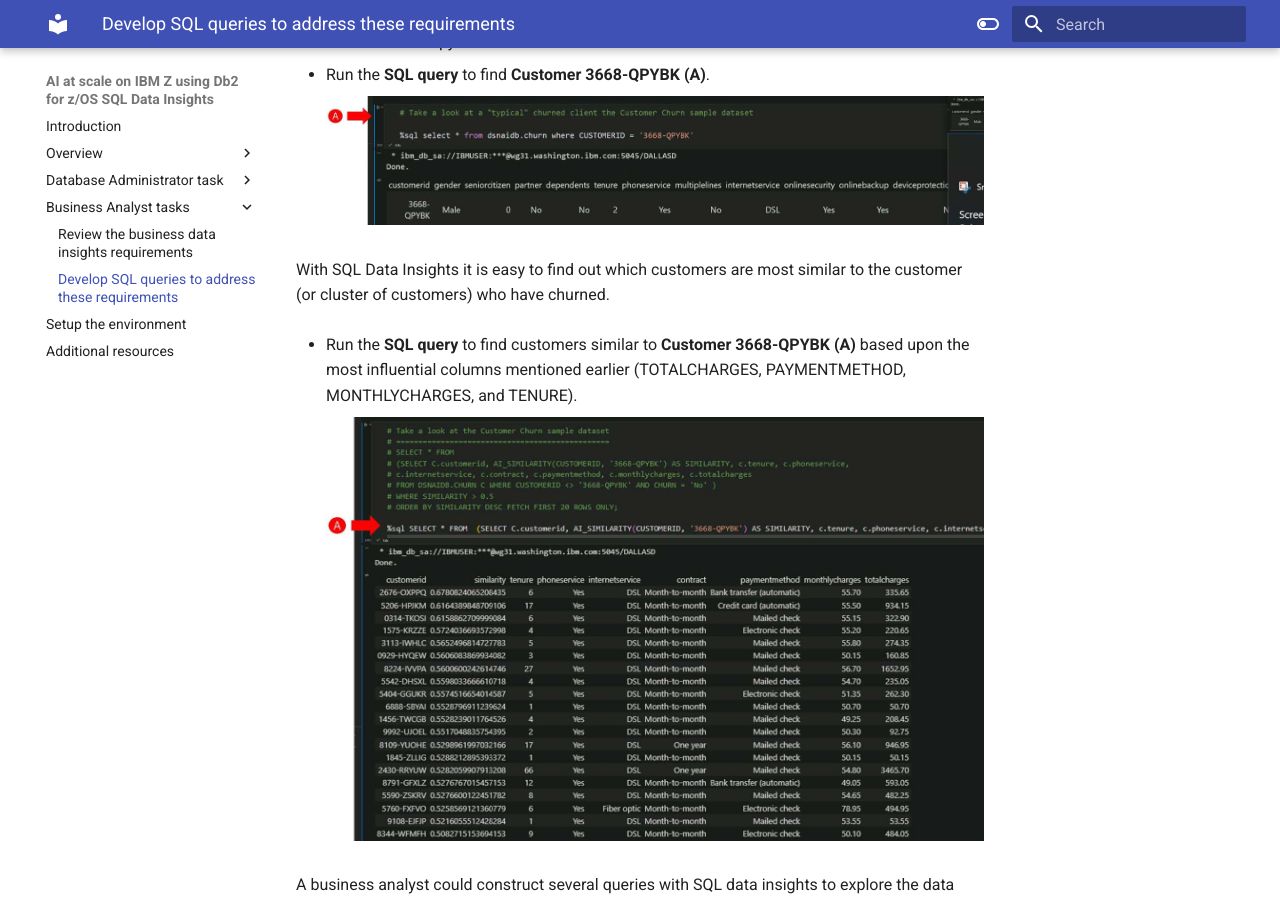
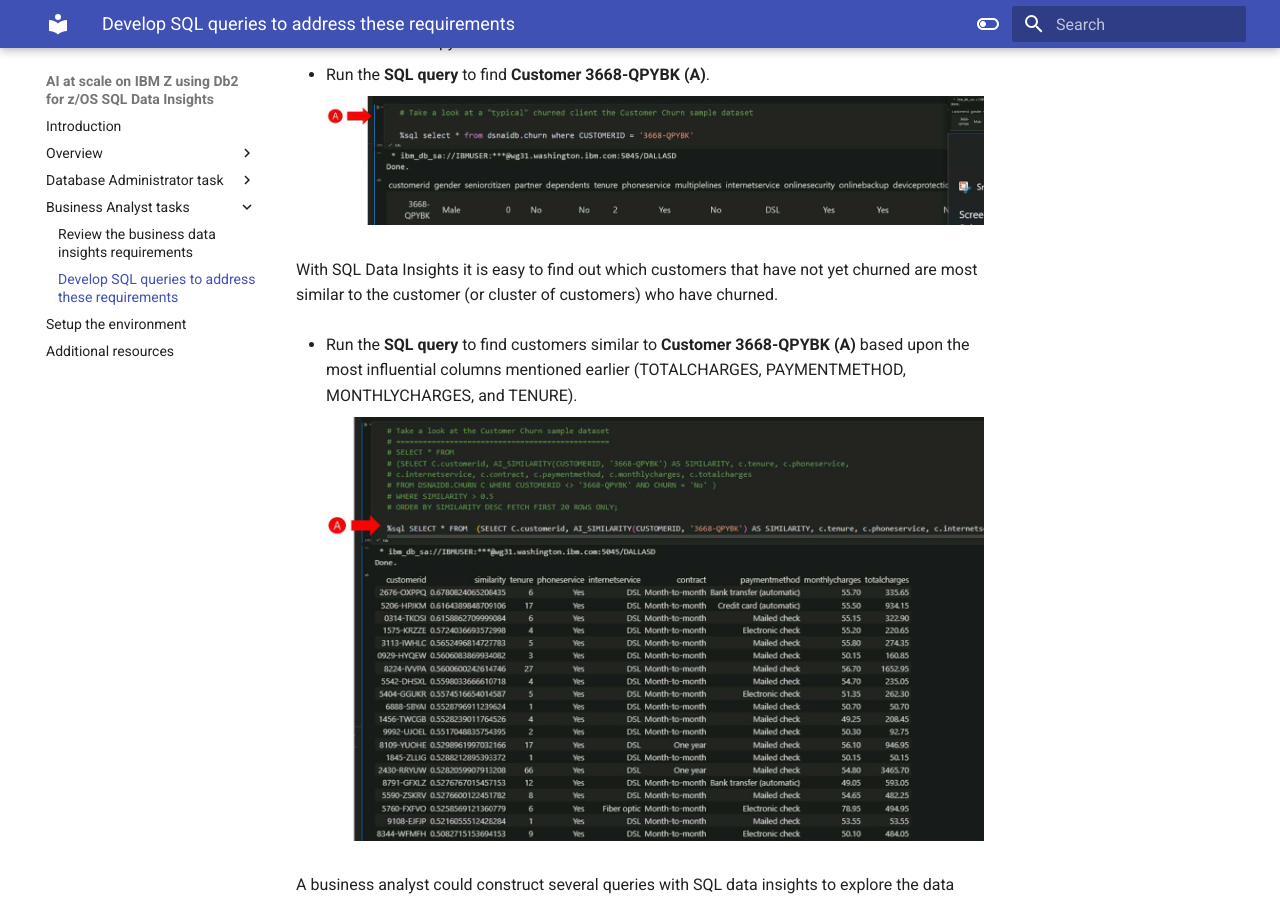
Before and after one commit to IBM/SalesEnablement-Z-Db2-DataInsights-L3, an MkDocs documentation site: the page built from docs/BA/Develop.md, in a window 1280 px wide and 900 px high, scrolled down 2131 px. Built offline with MkDocs 1.6.1 and Material for MkDocs 9.7.7, drawn with Linux system fonts in a browser that asks for light colours.

Commit message:
final edits

```diff
--- a/docs/BA/Develop.md
+++ b/docs/BA/Develop.md
@@ -33,7 +33,7 @@
 
     ![](_attachments/baChurnCustomer3668-QPYBK.jpg)
 
-With SQL Data Insights it is easy to find out which customers are most similar to the customer (or cluster of customers) who have churned.
+With SQL Data Insights it is easy to find out which customers that have not yet churned are most similar to the customer (or cluster of customers) who have churned.
 
 - Run the **SQL query** to find customers similar to **Customer 3668-QPYBK** **(A)** based upon the most influential columns mentioned earlier (TOTALCHARGES, PAYMENTMETHOD, MONTHLYCHARGES, and TENURE).
 
```
